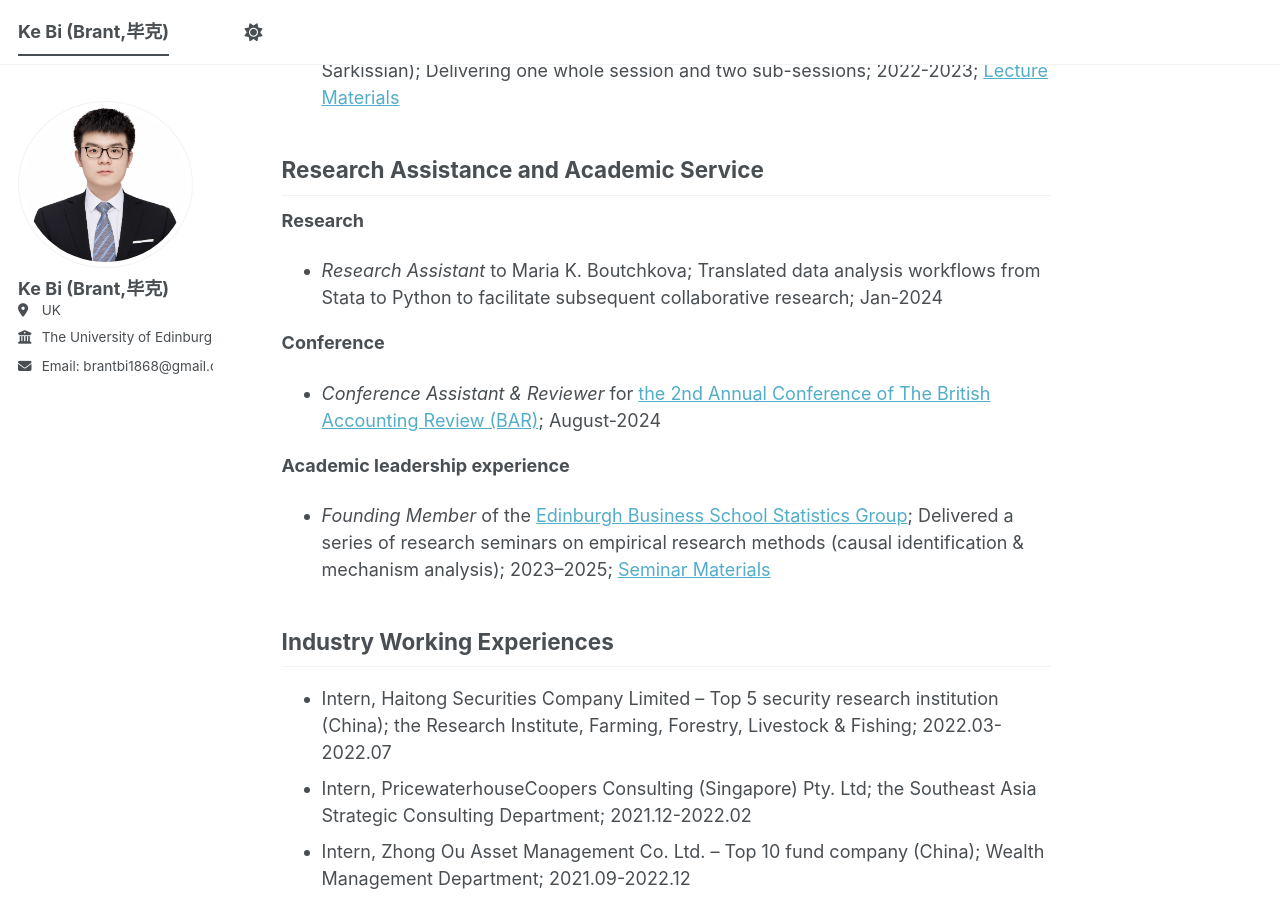
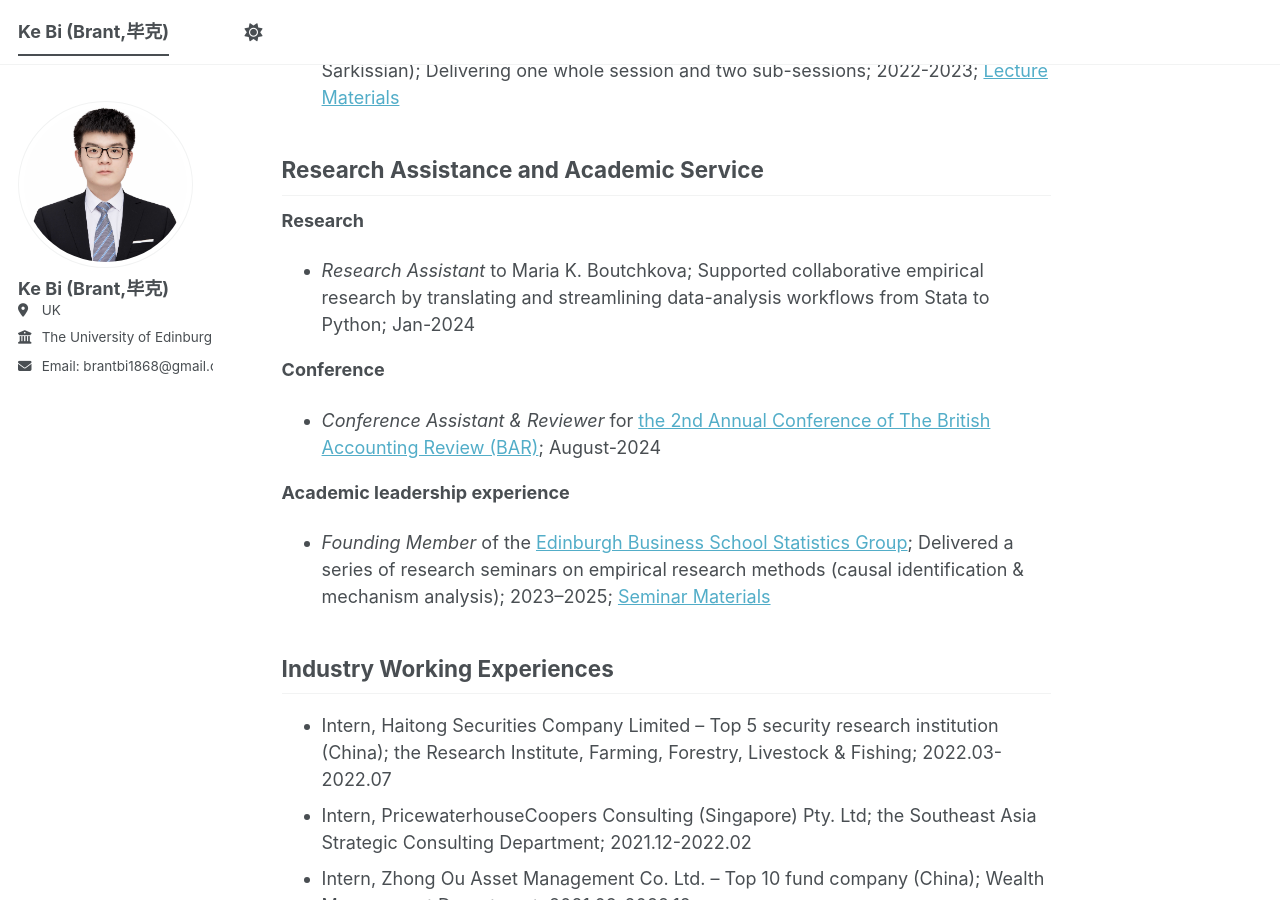
Before and after one commit to brant1868/brant1868.github.io, a Jekyll site: the page built from _pages/about.md, in a window 1280 px wide and 900 px high, scrolled down 2483 px. Built offline with Jekyll 4.4.1, drawn with Linux system fonts in a browser that asks for light colours; a script bundle is joined from its source files by our own code; library files that are not in the unit come from our copies.

Commit message:
Update about.md

```diff
--- a/_pages/about.md
+++ b/_pages/about.md
@@ -71,7 +71,7 @@ Teaching Experience
 Research Assistance and Academic Service
 ------
 **Research**
--  _Research Assistant_ to Maria K. Boutchkova; Translated data analysis workflows from Stata to Python to facilitate subsequent collaborative research; Jan-2024
+-  _Research Assistant_ to Maria K. Boutchkova; Supported collaborative empirical research by translating and streamlining data-analysis workflows from Stata to Python; Jan-2024
 
 **Conference**
 - _Conference Assistant & Reviewer_ for [the 2nd Annual Conference of The British Accounting Review (BAR)](https://thebarevent.weebly.com/annual-conference.html){:target="_blank" }; August-2024
```
